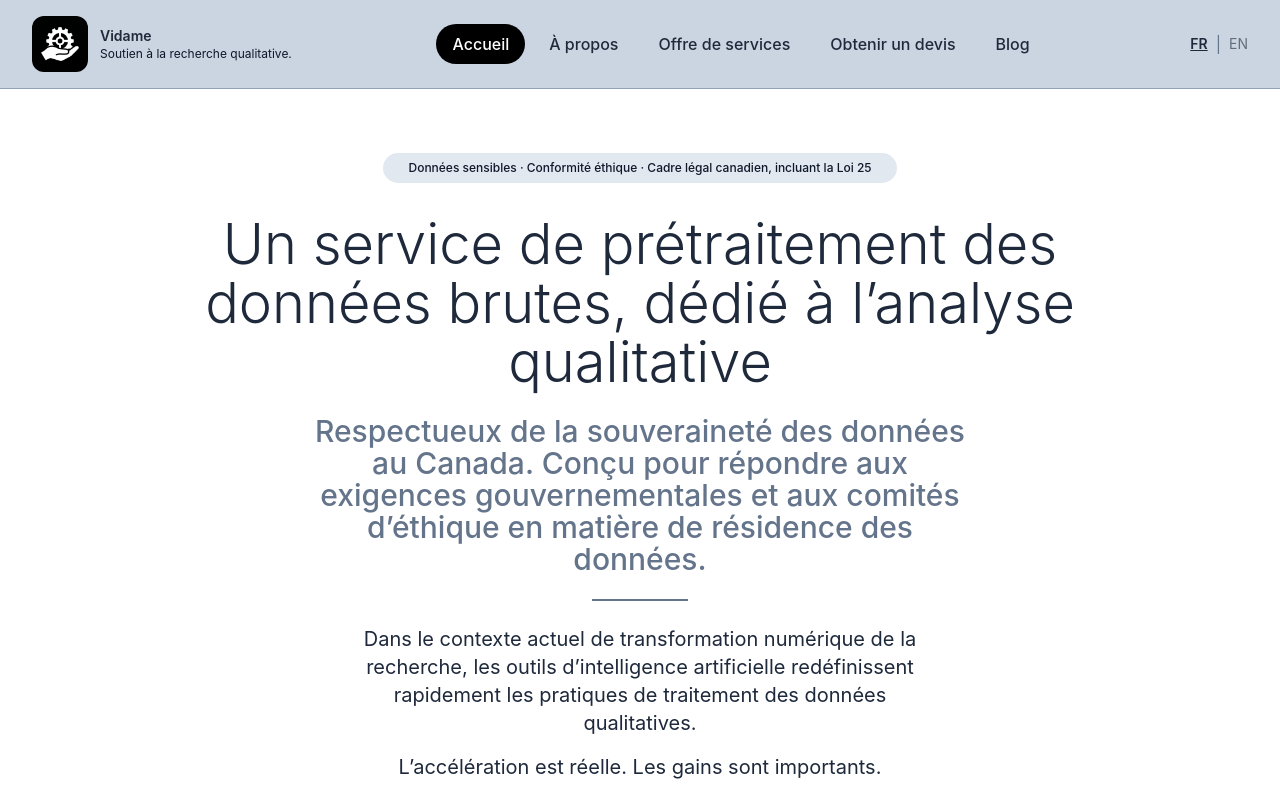
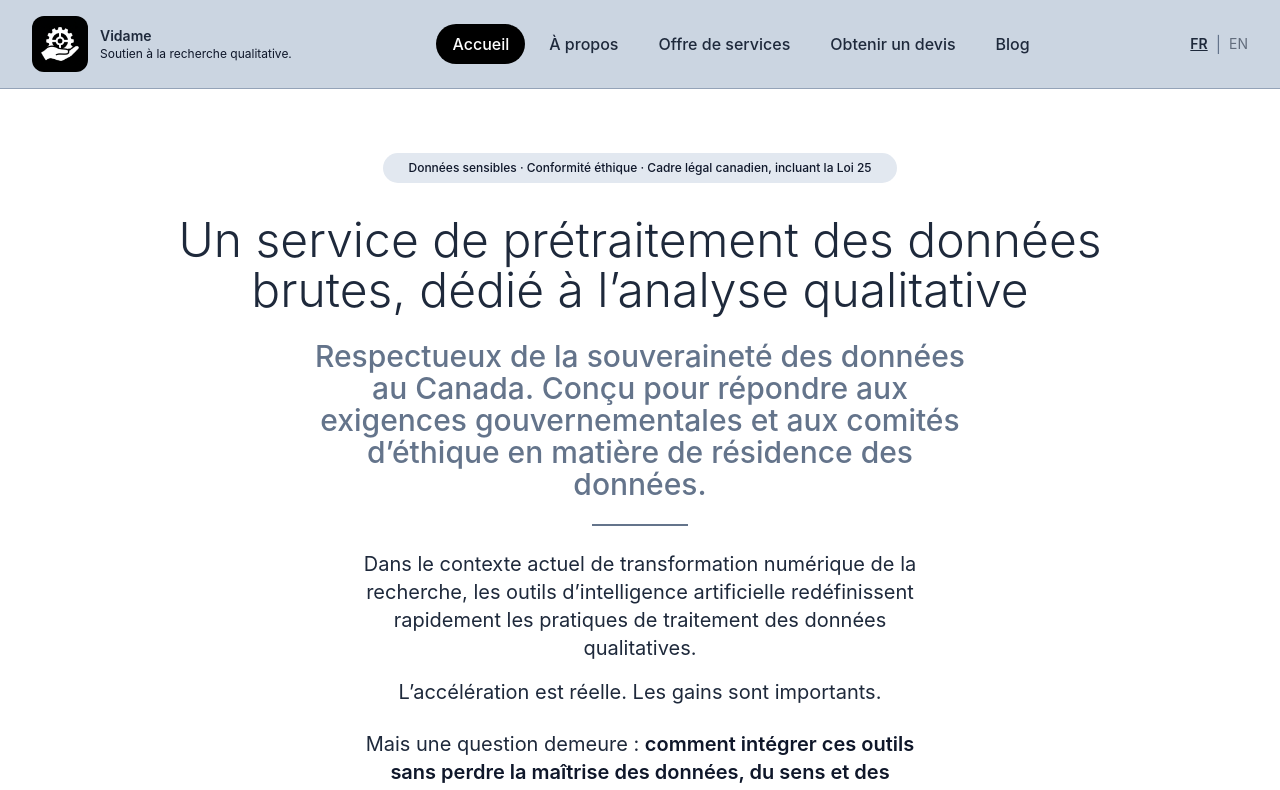
Before and after one commit to momopro21/vidame-recherche, a React (Vite) app: page / in a window 1280 px wide. Shown: the top 790 px of the page. Built offline with nearby package versions, Linux system fonts and the light colour scheme; the HTML template or start-up script is replaced by a standard one.

Commit message:
Update App.tsx

```diff
--- a/src/App.tsx
+++ b/src/App.tsx
@@ -502,7 +502,7 @@ function Accueil({setPage,lang,}: {setPage: (page: string) => void;lang: "fr" |
     {/* ===== VIDAME_REPERE_CONTENU_HERO_ACCUEIL ===== */}
     <div className="px-6 space-y-6 md:px-0">
       {/* ===== VIDAME_REPERE_TITRE_PRINCIPAL_ACCUEIL ===== */}
-<h1 className="text-left text-[32px] font-[350] leading-[1.05] text-slate-800 md:mx-auto md:max-w-5xl md:text-center md:text-[56px]">
+<h1 className="text-left text-[28px] font-[350] leading-[1.05] text-slate-800 md:mx-auto md:max-w-5xl md:text-center md:text-[48px]">
   {lang === "fr" ? (
     <>
       <span className="block">
```
